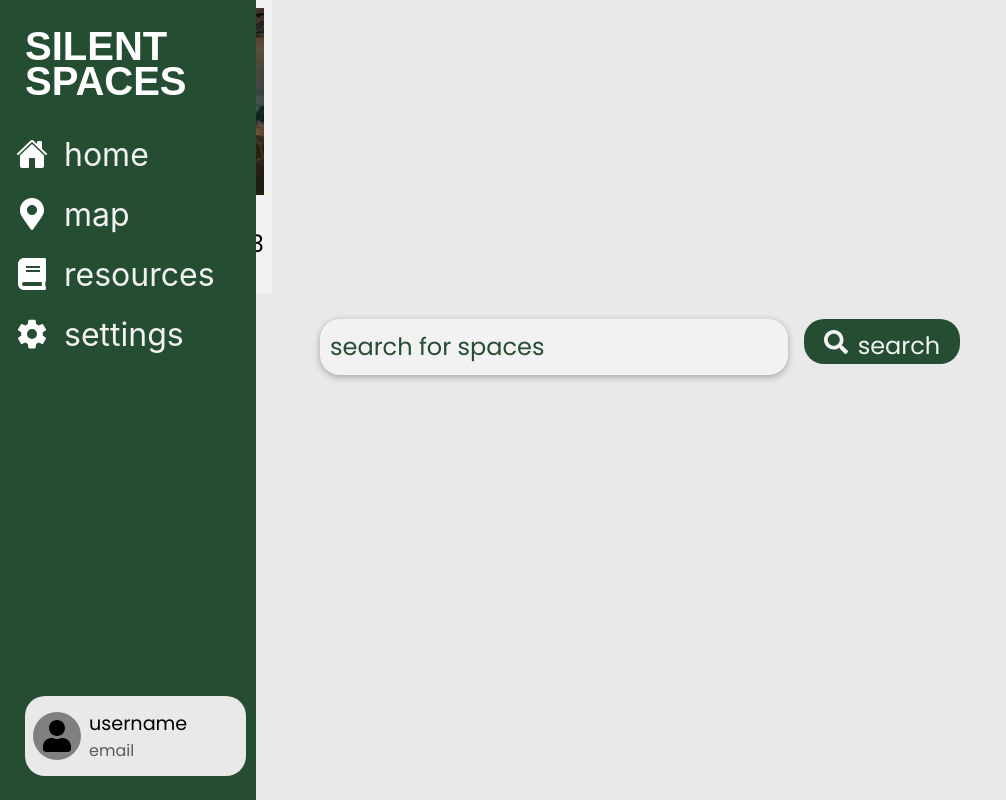
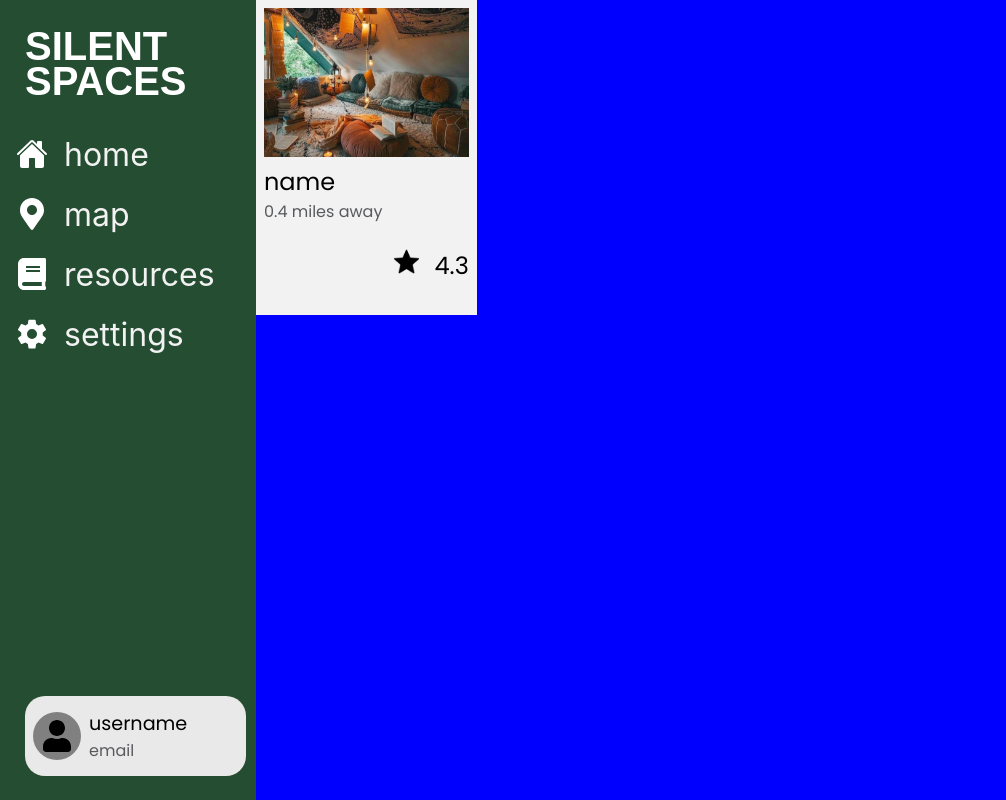
Before and after one commit to Olympicene/Silent-Spaces, a React (Create React App) app in the folder Coding Project/client/: page /menu in a window 1280 px wide. Shown: the whole page, without its empty margins (0-1006 px from the left). Built offline with nearby package versions, Linux system fonts and the light colour scheme; no server answers.

Commit message:
fixed positioning for navbar

```diff
--- a/Coding Project/client/src/components/NavBar/NavBar.css
+++ b/Coding Project/client/src/components/NavBar/NavBar.css
@@ -4,7 +4,6 @@
     height: 100vh;
     justify-content: center;
     display: flex;
-    position: fixed;
     top: 0;
     left: 0;
   }
@@ -43,6 +42,8 @@
 
   .nav-menu-items {
     background-color: #254D32;
+    min-height: 100%;
+    position: relative;
   }
 
   .profile-section {
@@ -53,12 +54,12 @@
     font-family: 'poppins', sans-serif;
     width: 80%;
     height : 4rem;
-    position: absolute;
-    bottom: 1.5rem;
     background-color: #E9E9E9;
     margin-left: 25px;
     border-radius: 20px;
     padding: 0.5rem;
+    bottom : 1.5rem;
+    position: absolute;
   }
 
   .navbar-span {
--- a/Coding Project/client/src/components/NavBar/NavBar.js
+++ b/Coding Project/client/src/components/NavBar/NavBar.js
@@ -8,7 +8,7 @@ function NavBar() {
   require('./NavBar.css')
   return (
 
-    <div >
+    <div>
       <IconContext.Provider value={{color:"#ffff", size:"2rem"}}>
       <nav className='nav-menu active'>
         <ul className='nav-menu-items'>
--- a/Coding Project/client/src/views/Home/HomePage.css
+++ b/Coding Project/client/src/views/Home/HomePage.css
@@ -1,8 +1,14 @@
 .menu-page {
     background-color: #E9E9E9;
     height: 100vh;
-    margin: 0;
-    padding: 0;
+    width: 100vw;
+    display: flex;
+}
+
+.spacetiles-container {
+    width: 100%;
+    height: 100%;
+    background-color: blue;
 }
 
 /* menu page styles */
--- a/Coding Project/client/src/views/Home/HomePage.js
+++ b/Coding Project/client/src/views/Home/HomePage.js
@@ -79,8 +79,10 @@ const MenuPage = () => {
         //     </div>
         <div className='menu-page'>
           <NavBar/>
-          <SpaceTile details={{name:"name", miles:"0.4", rating:"4.3"}} />
-          <Searchbar/>
+          {/* <Searchbar/> */}
+          <div className='spacetiles-container'>
+            <SpaceTile details={{name:"name", miles:"0.4", rating:"4.3"}} />
+          </div>
         </div>
 
         // </div>
```
